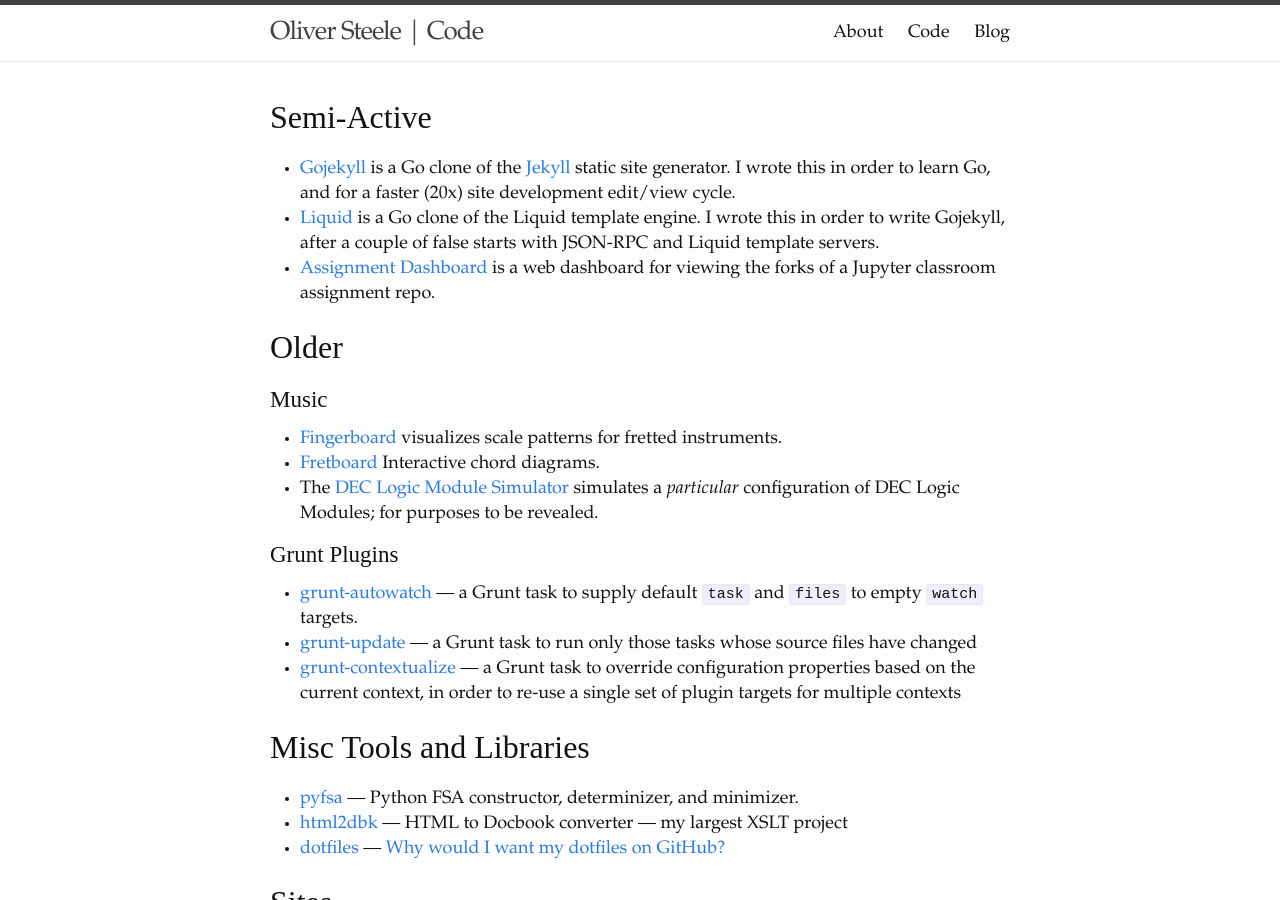
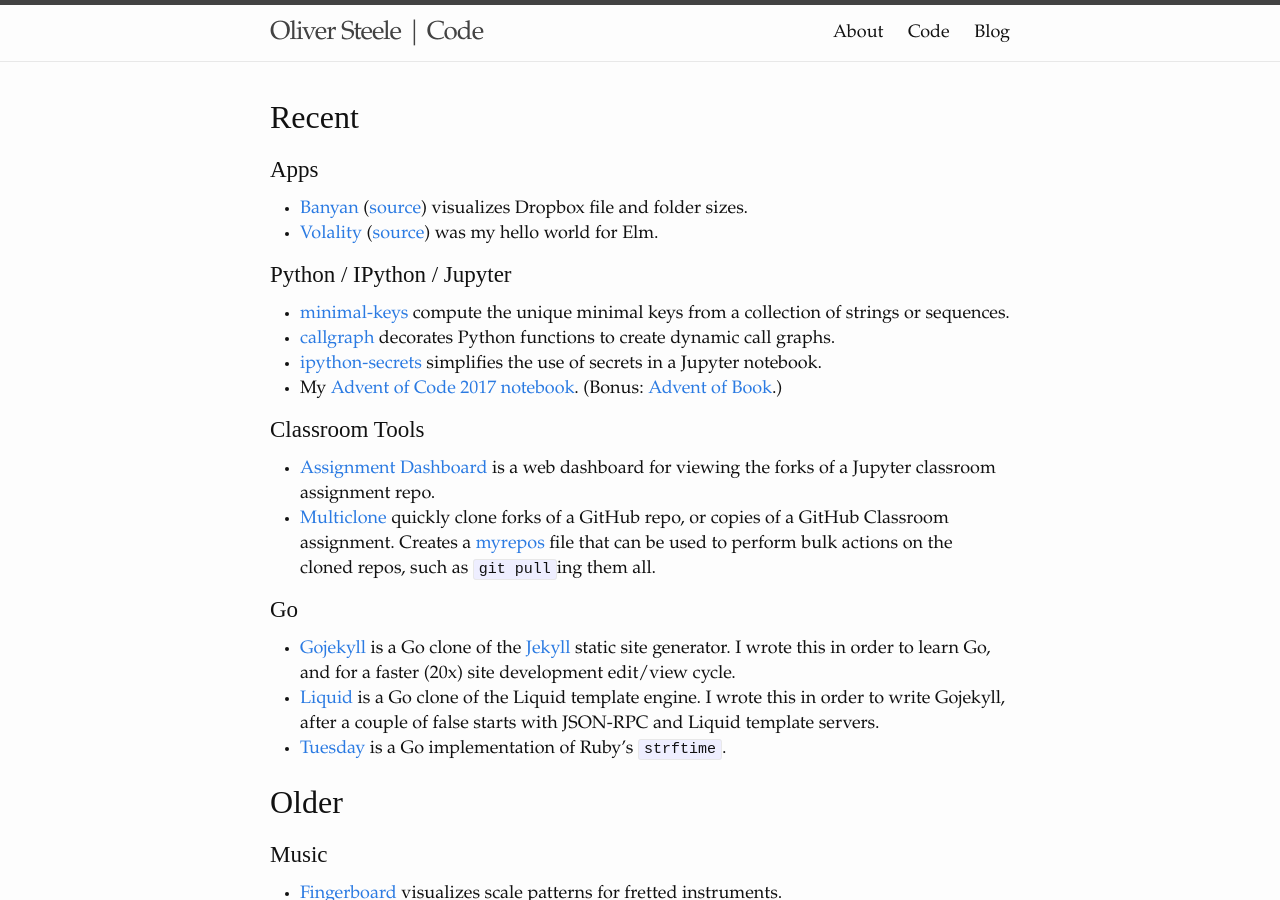
Before and after one commit to osteele/code.osteele.com, a Jekyll site: the page built from index.md, in a window 1280 px wide and 900 px high. Built offline with Jekyll 4.4.1, drawn with Linux system fonts in a browser that asks for light colours.

Commit message:
Add recent projects.

```diff
--- a/index.md
+++ b/index.md
@@ -3,11 +3,30 @@
 title: Oliver Steele | Code
 ---
 
-## Semi-Active
+## Recent
+
+### Apps
+
+* [Banyan](https://banyan.osteele.com) ([source](https://github.com/osteele/banyan)) visualizes Dropbox file and folder sizes.
+* [Volality](https://volatility.oh-well-thats.life/) ([source](https://github.com/osteele/volatility)) was my hello world for Elm.
+
+### Python / IPython / Jupyter
+
+* [minimal-keys](https://github.com/osteele/minimal-keys) compute the unique minimal keys from a collection of strings or sequences.
+* [callgraph](https://github.com/osteele/callgraph) decorates Python functions to create dynamic call graphs.
+* [ipython-secrets](https://github.com/osteele/ipython-secrets) simplifies the use of secrets in a Jupyter notebook.
+* My [Advent of Code 2017 notebook](https://github.com/osteele/notebooks/blob/master/Advent%20of%20Code%202017.ipynb). (Bonus: [Advent of Book](https://github.com/osteele/notebooks/blob/master/Advent%20of%20Book%202017.ipynb).)
+
+### Classroom Tools
+
+* [Assignment Dashboard](https://github.com/olin-computing/assignment-dashboard) is a web dashboard for viewing the forks of a Jupyter classroom assignment repo.
+* [Multiclone](https://github.com/osteele/multiclone) quickly clone forks of a GitHub repo, or copies of a GitHub Classroom assignment. Creates a [myrepos](https://myrepos.branchable.com/) file that can be used to perform bulk actions on the cloned repos, such as `git pull`ing them all.
+
+### Go
 
 * [Gojekyll](http://github.com/osteele/gojekyll) is a Go clone of the [Jekyll](https://jekyllrb.com) static site generator. I wrote this in order to learn Go, and for a faster (20x) site development edit/view cycle.
 * [Liquid](http://github.com/osteele/liquid) is a Go clone of the Liquid template engine. I wrote this in order to write Gojekyll, after a couple of false starts with JSON-RPC and Liquid template servers.
-* [Assignment Dashboard](https://github.com/olin-computing/assignment-dashboard) is a web dashboard for viewing the forks of a Jupyter classroom assignment repo.
+* [Tuesday](https://github.com/osteele/tuesday) is a Go implementation of Ruby's `strftime`.
 
 ## Older
 
```
